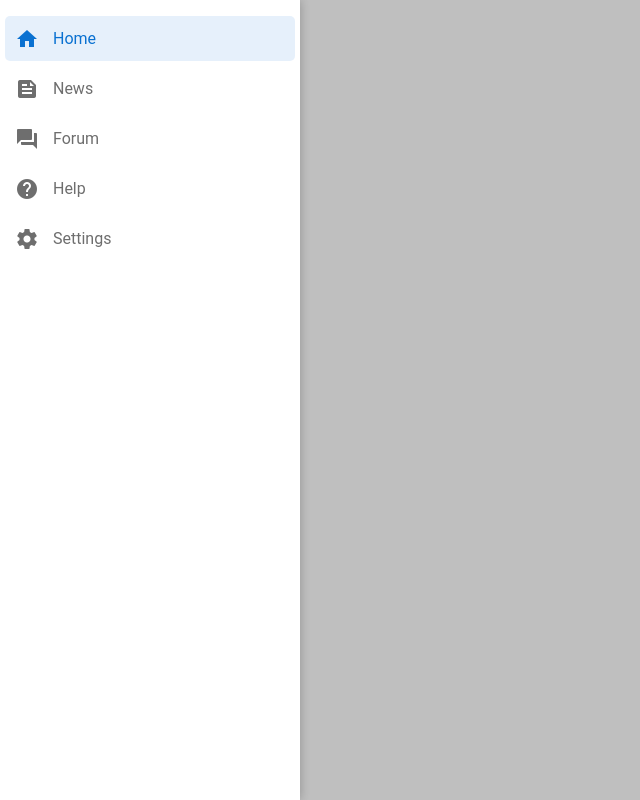
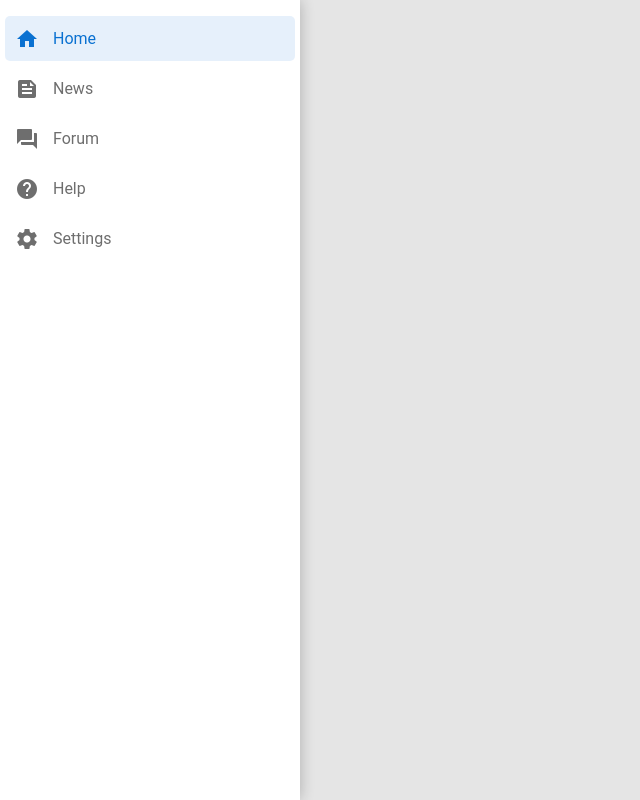
Before and after one commit to sarbanandabhikkhu/tipitaka-cscd, a plain HTML site: page demo/sidenav.html in a window 1280 px wide. Both pictures are taken after a click on the element "menu". Shown: the whole page, without its empty margins (0-640 px from the left). Drawn offline with Linux system fonts and the light colour scheme.

Commit message:
initial commit

```diff
--- a/demo/sidenav.html
+++ b/demo/sidenav.html
@@ -15,7 +15,7 @@
         z-index: 9999;
         transition: left 0.25s;
         background: white;
-        box-shadow: 0px 0px 10px rgba(0, 0, 0, 0.25);
+        box-shadow: 0px 0px 15px rgba(0, 0, 0, 0.25);
 
         ul {
           list-style-type: none;
@@ -54,8 +54,8 @@
         width: 100%;
         height: 100vh;
         z-index: 9998;
-        transition: right 1s;
-        background: rgba(0, 0, 0, 0.25);
+        transition: right 0.25s;
+        background: rgba(0, 0, 0, 0.1);
         display: block;
       }
     </style>
```
